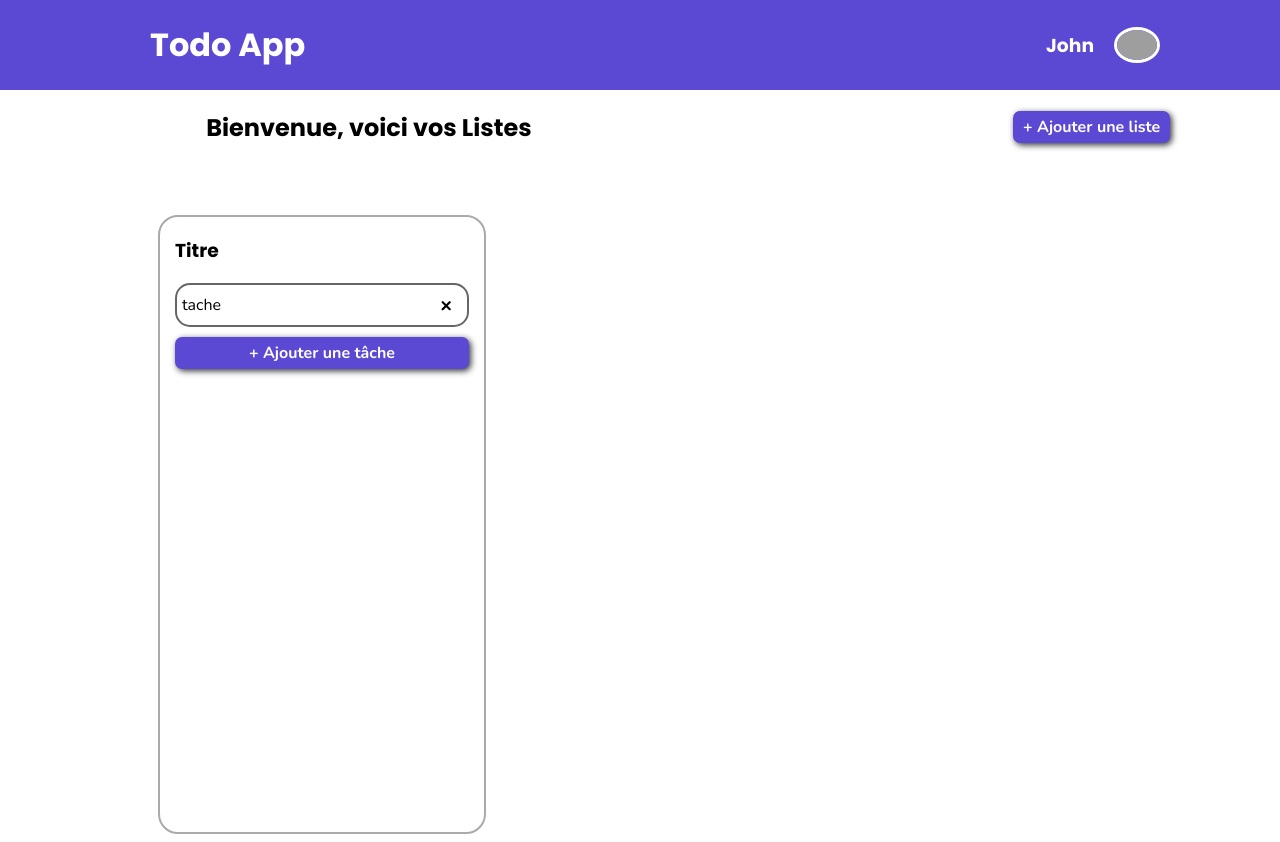
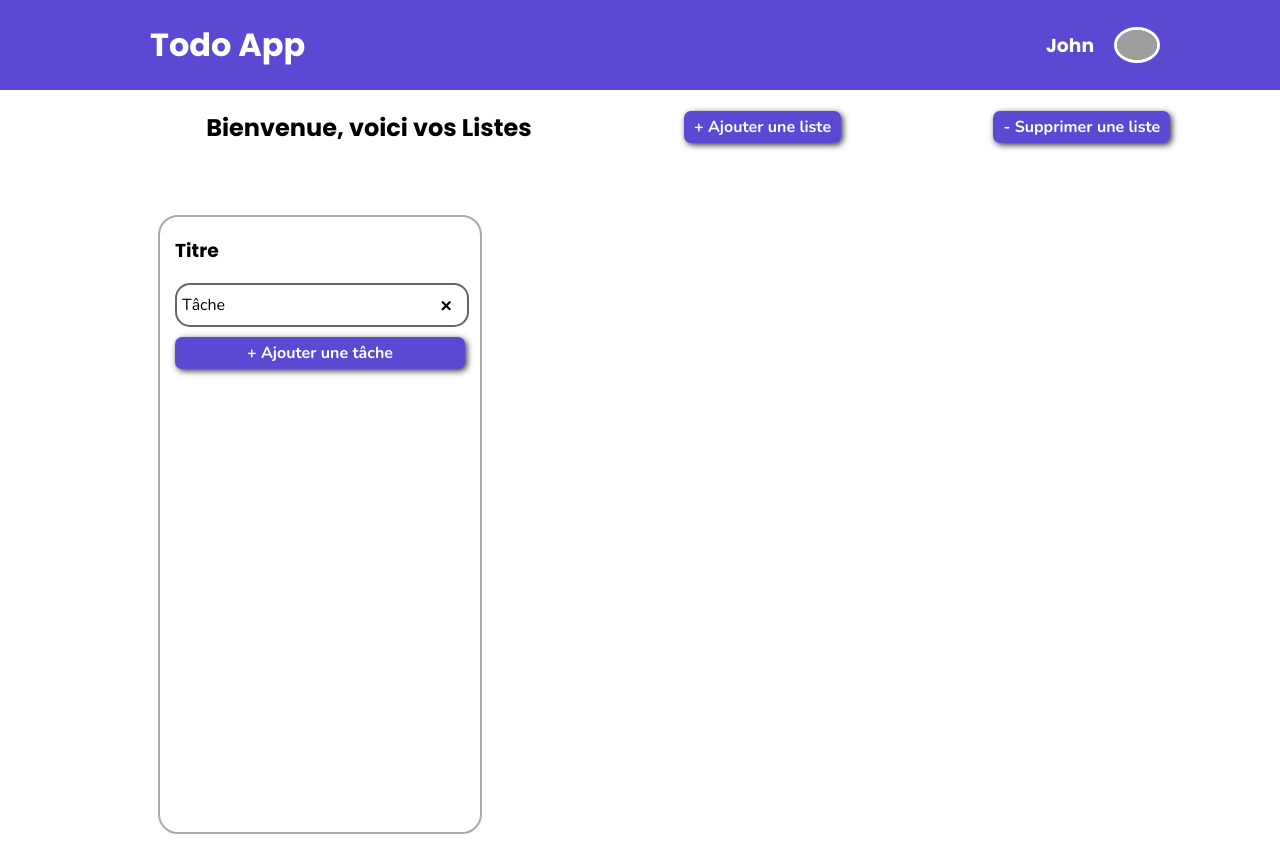
Before and after one commit to hbulte/todo-front, a React (Create React App) app: page / in a window 1280 px wide. Built offline with nearby package versions, Linux system fonts and the light colour scheme; grey boxes are pictures that could not be loaded.

Commit message:
delete todo and tasks

```diff
--- a/src/Components/Todos/Todo/Task/Task.css
+++ b/src/Components/Todos/Todo/Task/Task.css
@@ -5,7 +5,7 @@
   border: solid 2px #666;
   border-radius: 15px;
   padding: 0px 5px;
-  height: 40px;
+  min-height: 40px;
   width: 280px;
   margin-bottom: 10px;
   flex-shrink: unset;
@@ -13,6 +13,10 @@
 
 .task-name {
   margin-right: 15px;
+  margin-top: 0px;
+  padding: 2px 0px;
+  margin-bottom: 0px;
+  width: 230px;
 }
 .delete-task-button {
   transform: rotate(45deg);
@@ -28,6 +32,8 @@
   height: 30px;
 }
 
-.task-input{
-
+.task-input {
+  width: 240px;
 }
+.task-input:active {
+}
--- a/src/Components/Todos/Todo/Task/Task.js
+++ b/src/Components/Todos/Todo/Task/Task.js
@@ -11,8 +11,6 @@ const Task = ({
   todos,
   setTodos,
 }) => {
-  console.log(name);
-  console.log(todos[todoIndex][taskIndex]);
   //////////////////////////////////////////////////////////////////////////
   // fonction qui permet d'éditer le texte d'une tâche en déclenchant l'input
   //////////////////////////////////////////////////////////////////////////
@@ -84,7 +82,16 @@ const Task = ({
           }}
         />
       </div>
-      <button className="delete-task-button">+</button>
+      <button
+        className="delete-task-button"
+        onClick={() => {
+          const newTodo = [...todos];
+          newTodo[todoIndex].tasks.splice(taskIndex, 1);
+          setTodos(newTodo);
+        }}
+      >
+        +
+      </button>
     </div>
   );
 };
--- a/src/Components/Todos/Todo/Todo.css
+++ b/src/Components/Todos/Todo/Todo.css
@@ -5,9 +5,21 @@
   border: solid 2px #aaa;
   border-radius: 20px;
   height: 600px;
+  width: 290px;
   flex-shrink: unset;
 }
 
 .title-input {
   margin: 19px 0px;
+  width: 95%;
+  border: none;
 }
+.title-input:active {
+  border: none;
+}
+
+.todo-head {
+  display: flex;
+  align-items: center;
+  justify-content: space-between;
+}
--- a/src/Components/Todos/Todo/Todo.js
+++ b/src/Components/Todos/Todo/Todo.js
@@ -11,6 +11,8 @@ const Todo = ({
   modify,
   setModify,
   initialModifyState,
+  deleteList,
+  setDeleteList,
 }) => {
   //////////////////////////////////////////////////////////////////////////
   // fonction qui permet d'éditer le titre d'une Todo en déclenchant l'input
@@ -44,6 +46,7 @@ const Todo = ({
 
   return (
     <div className="todo">
+      <div className="todo-head">
         {/*
        //////////////////////////////////////////////////////////////////////
        Div où le titre où l'input est affiché selon l'état du state d'édition
@@ -79,14 +82,25 @@ const Todo = ({
             }}
             onKeyPress={handleKey}
           />
-
+        </div>
+        <button
+          style={{ display: deleteList ? "" : "none" }}
+          onClick={() => {
+            const deleteTodo = [...todos];
+            deleteTodo.splice(todoIndex, 1);
+            setTodos(deleteTodo);
+            setDeleteList(false);
+          }}
+        >
+          {" "}
+          -{" "}
+        </button>
+      </div>
       {/*
        //////////////////////////////////////////////
        Div où sont lister les tâches de chaque Todo
        //////////////////////////////////////////////
        */}
-      </div>
-
       {tasks.map((name, taskIndex) => {
         return (
           <Task
--- a/src/Components/Todos/Todos.js
+++ b/src/Components/Todos/Todos.js
@@ -4,8 +4,10 @@ import "./Todos.css";
 
 const Todos = ({ userStatus }) => {
   //State qui stocke l'état des Todos dans un arrays
-  const [todos, setTodos] = useState([{ title: "Titre", tasks: ["tache"] }]);
+  const [todos, setTodos] = useState([{ title: "Titre", tasks: ["Tâche"] }]);
 
+  //State pour delete une liste
+  const [deleteList, setDeleteList] = useState(false);
   // State utilisé pour modifier des listes et totos 1 par 1
   const initialModifyState = {
     isModification: false,
@@ -33,6 +35,14 @@ const Todos = ({ userStatus }) => {
         >
           + Ajouter une liste
         </button>
+        <button
+          onClick={(e) => {
+            setDeleteList(true);
+          }}
+          style={{ display: todos.length >= 1 ? "" : "none" }}
+        >
+          - Supprimer une liste
+        </button>
       </section>
 
       {/*
@@ -53,6 +63,8 @@ const Todos = ({ userStatus }) => {
               modify={modify}
               setModify={setModify}
               initialModifyState={initialModifyState}
+              deleteList={deleteList}
+              setDeleteList={setDeleteList}
             />
           );
         })}
```
Lines whose indentation alone changed are shown as unchanged.
